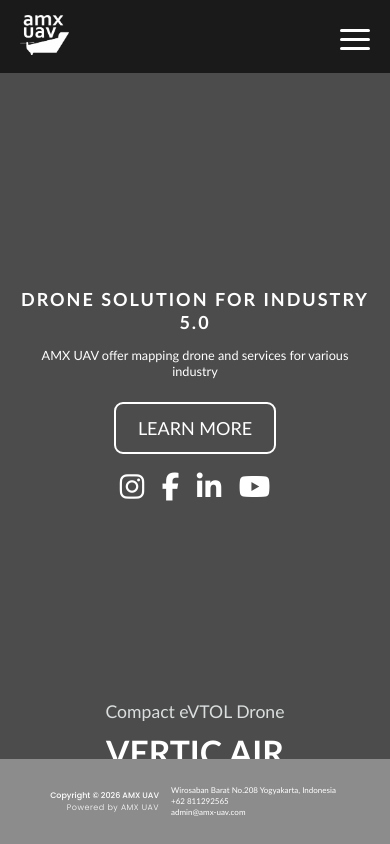
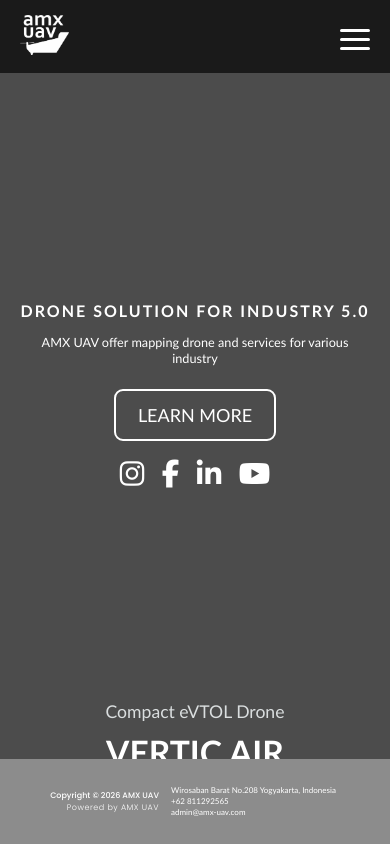
Before and after one commit to nasgmr/website-amx-next, a Next.js app: page / in a window 390 px wide. Shown: the top 844 px of the page. Built offline with nearby package versions, Linux system fonts and the light colour scheme; a web font is replaced by a local one.

Commit message:
fix: font-size hero-section mobile version updated

```diff
--- a/src/css/style.css
+++ b/src/css/style.css
@@ -1934,7 +1934,7 @@ html, body, .homepage-body {
   .hero-section h1,
   .resources-page .hero-section h1,
   .aboutus-page .hero-section h1 {
-    font-size: 18px !important;
+    font-size: 16px !important;
     white-space: normal;
     line-height: 1.3;
   }
```
